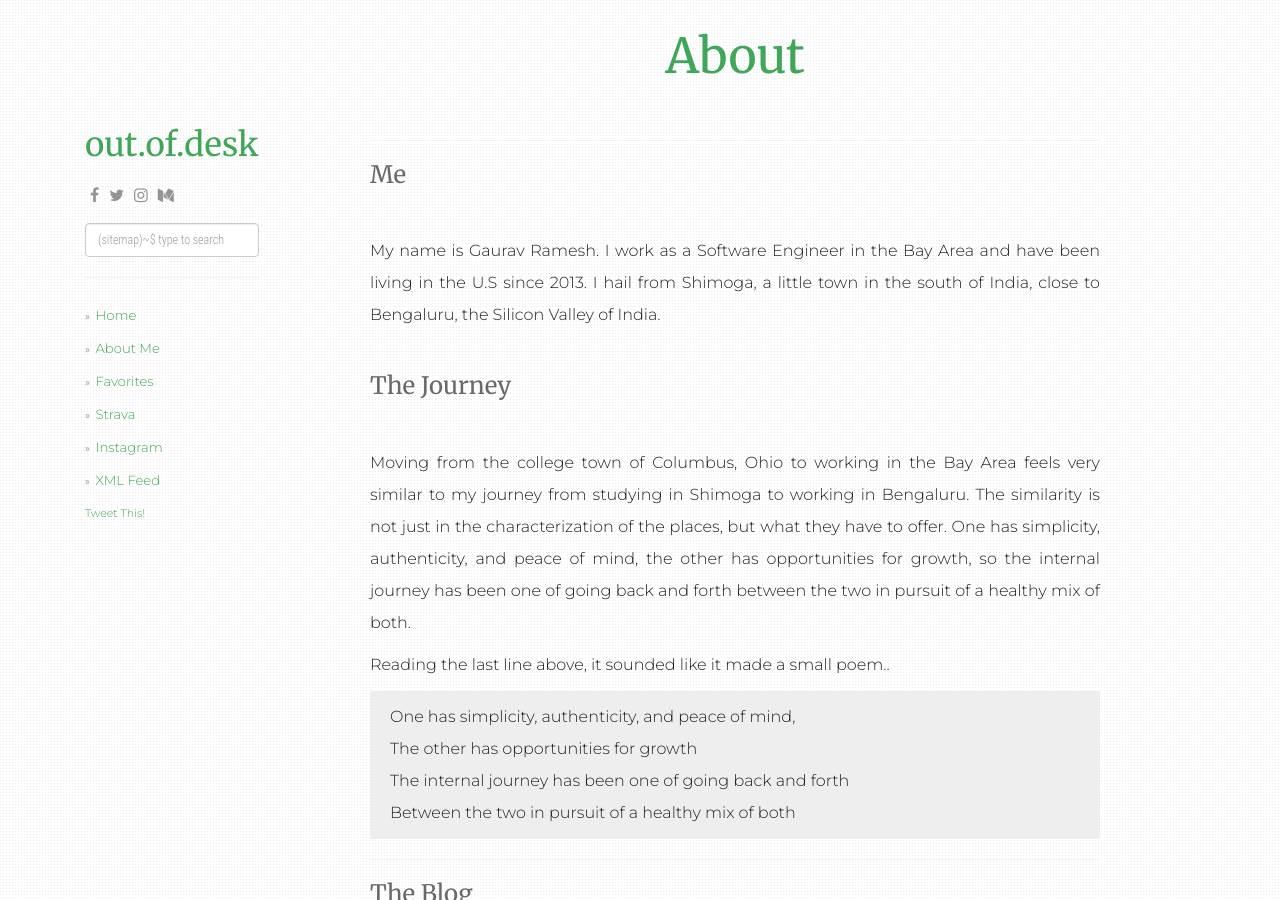
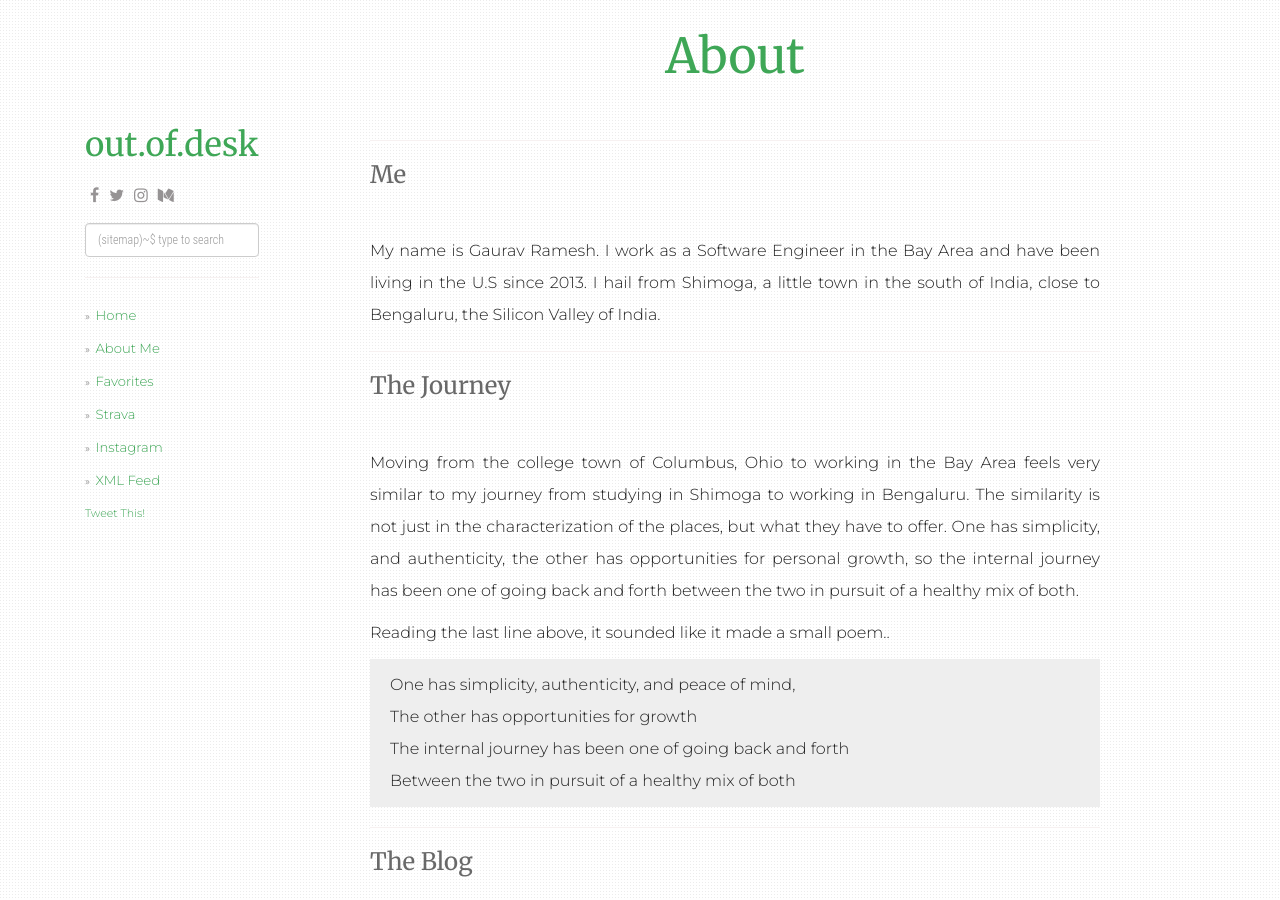
Before and after one commit to outofdesk/outofdesk.github.io, a Jekyll site: the page built from about.md, in a window 1280 px wide and 900 px high. Built offline with Jekyll 4.4.1, drawn with Linux system fonts in a browser that asks for light colours; nearby versions of some CDN libraries; comment, search, counter and statistics services are not loaded.

Commit message:
fix about

```diff
--- a/about.md
+++ b/about.md
@@ -14,7 +14,7 @@ My name is Gaurav Ramesh. I work as a Software Engineer in the Bay Area and have
 ### The Journey
 <br/>
 
-Moving from the college town of Columbus, Ohio to working in the Bay Area feels very similar to my journey from studying in Shimoga to working in Bengaluru. The similarity is not just in the characterization of the places, but what they have to offer. One has simplicity, authenticity, and peace of mind, the other has opportunities for growth, so the internal journey has been one of going back and forth between the two in pursuit of a healthy mix of both.
+Moving from the college town of Columbus, Ohio to working in the Bay Area feels very similar to my journey from studying in Shimoga to working in Bengaluru. The similarity is not just in the characterization of the places, but what they have to offer. One has simplicity, and authenticity, the other has opportunities for personal growth, so the internal journey has been one of going back and forth between the two in pursuit of a healthy mix of both.
 
 Reading the last line above, it sounded like it made a small poem..
 
```
Also changed, not shown: 3 other files.
